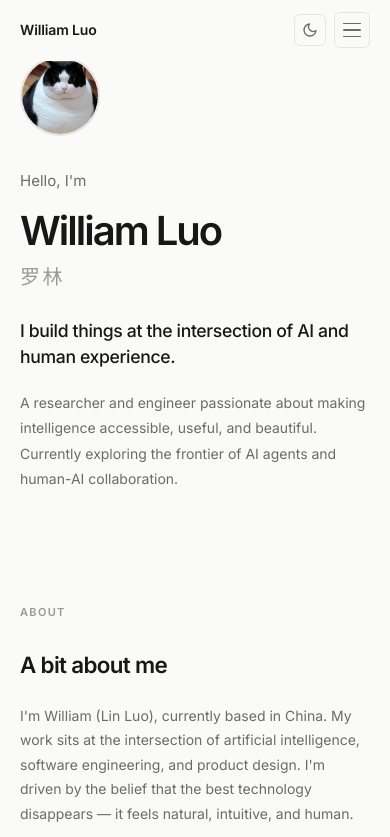
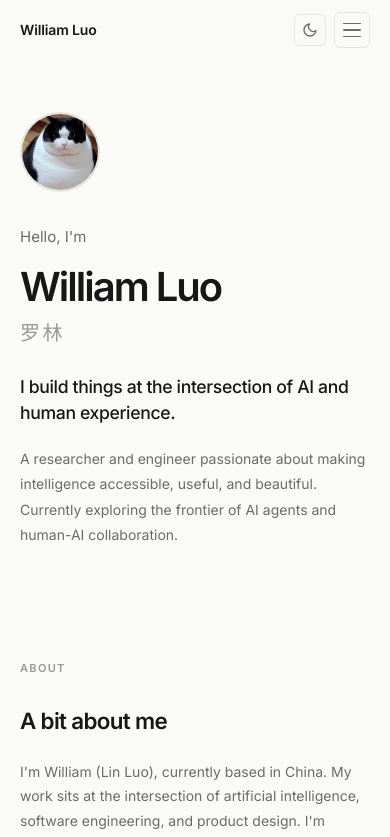
Before and after one commit to luolin03/WilliamLuo, a React (Vite) app: page / in a window 390 px wide. Shown: the top 837 px of the page. Built offline with nearby package versions, Linux system fonts and the light colour scheme.

Commit message:
fix: use CSS variable --navbar-height + main padding-top for robust navbar clearance

```diff
--- a/src/components/Hero.css
+++ b/src/components/Hero.css
@@ -1,5 +1,5 @@
 .hero {
-  padding-top: 12rem;
+  padding-top: 5rem;
   padding-bottom: 3rem;
 }
 
@@ -54,13 +54,13 @@
 
 @media (max-width: 768px) {
   .hero {
-    padding-top: 10rem;
+    padding-top: 4.5rem;
   }
 }
 
 @media (max-width: 600px) {
   .hero {
-    padding-top: 8.5rem;
+    padding-top: 4rem;
     padding-bottom: 2rem;
   }
   .hero-name {
@@ -85,7 +85,7 @@
 
 @media (max-width: 380px) {
   .hero {
-    padding-top: 7.5rem;
+    padding-top: 3.5rem;
   }
   .hero-name {
     font-size: 2rem;
--- a/src/index.css
+++ b/src/index.css
@@ -9,6 +9,7 @@
   --color-accent-hover: #8a5a00;
   --color-border: #e6e4e0;
   --color-border-hover: #c4c1bb;
+  --navbar-height: 68px;
   --font-sans: 'Inter', -apple-system, BlinkMacSystemFont, 'PingFang SC',
     'Microsoft YaHei', sans-serif;
   --max-width: 760px;
@@ -80,6 +81,10 @@ img {
   padding: 0 1.5rem;
 }
 
+main {
+  padding-top: var(--navbar-height);
+}
+
 .section {
   padding: var(--section-gap) 0;
 }
@@ -140,6 +145,18 @@ p {
   }
 }
 
+@media (max-width: 480px) {
+  :root {
+    --navbar-height: 56px;
+  }
+}
+
+@media (max-width: 380px) {
+  :root {
+    --navbar-height: 48px;
+  }
+}
+
 @media (max-width: 600px) {
   :root {
     --section-gap: 3.5rem;
```
